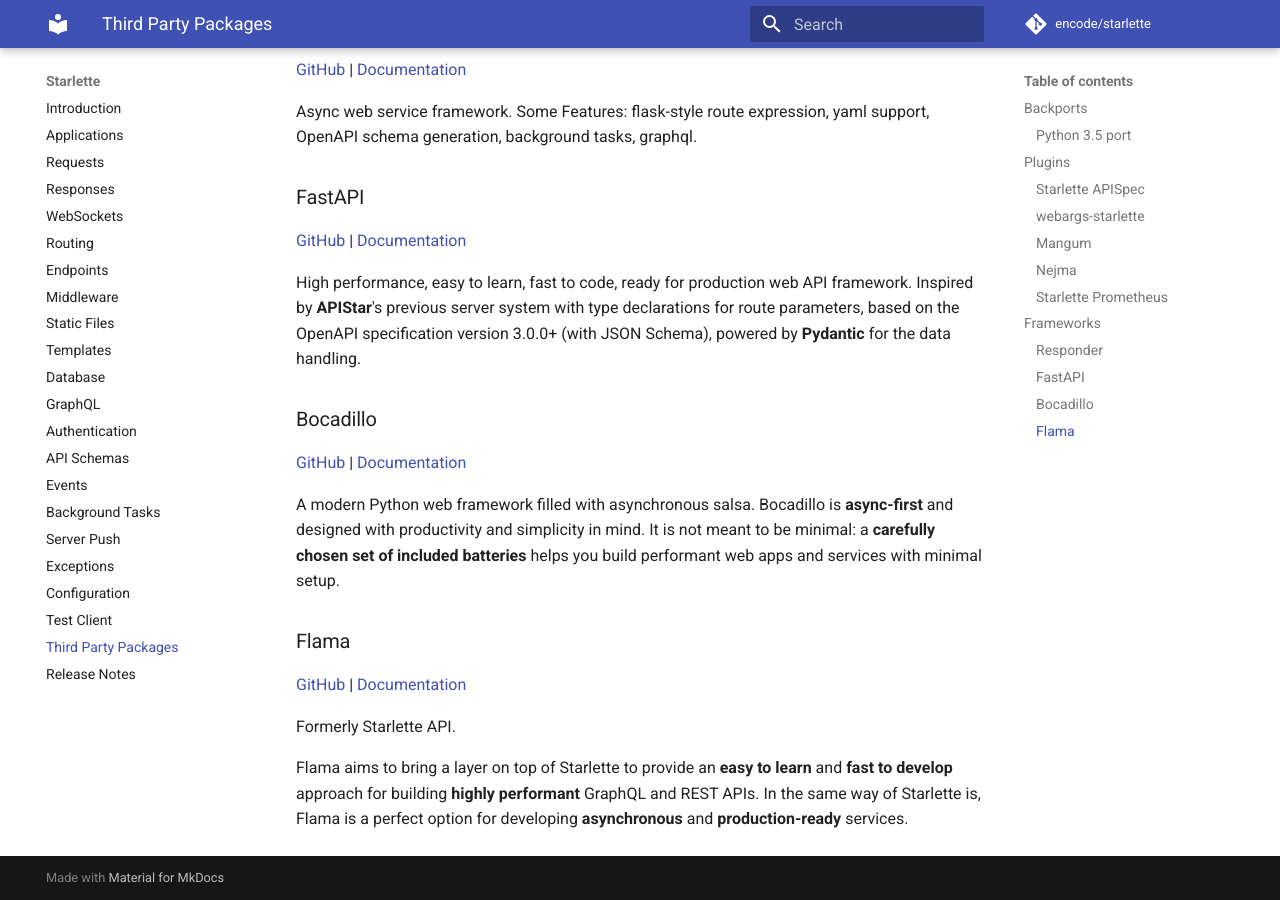
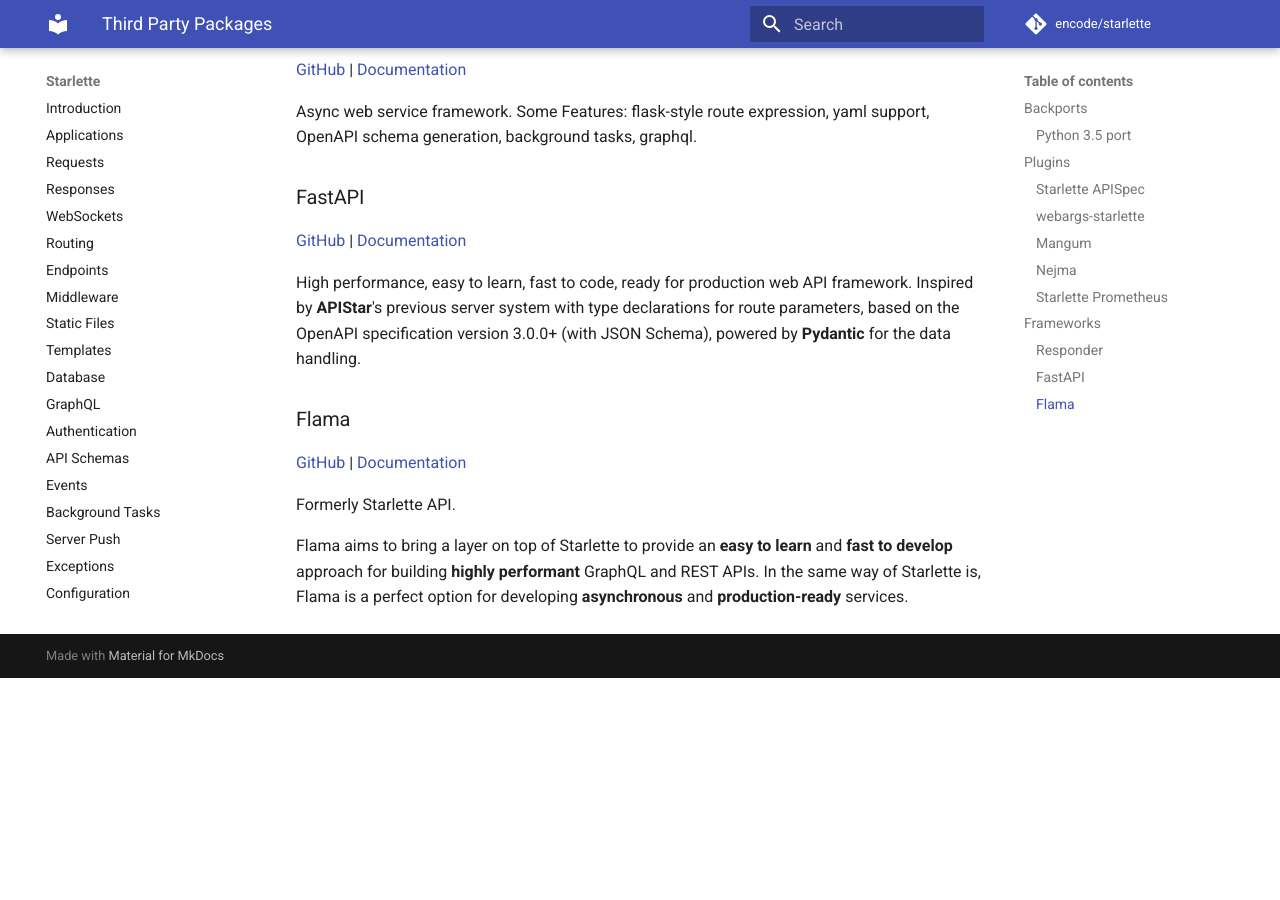
Before and after one commit to hidraco/starlette, an MkDocs documentation site: the page built from docs/third-party-packages.md, in a window 1280 px wide and 900 px high, scrolled down 1418 px. Built offline with MkDocs 1.6.1 and Material for MkDocs 9.7.7, drawn with Linux system fonts in a browser that asks for light colours; comment, search, counter and statistics services are not loaded; after the commit the page ends 2096 px from its top, so only the background shows below that.

Commit message:
Remove Bocadillo from third party packages (#684)

```diff
--- a/docs/third-party-packages.md
+++ b/docs/third-party-packages.md
@@ -67,14 +67,6 @@ yaml support, OpenAPI schema generation, background tasks, graphql.
 High performance, easy to learn, fast to code, ready for production web API framework.
 Inspired by **APIStar**'s previous server system with type declarations for route parameters, based on the OpenAPI specification version 3.0.0+ (with JSON Schema), powered by **Pydantic** for the data handling.
 
-### Bocadillo
-
-<a href="https://github.com/bocadilloproject/bocadillo" target="_blank">GitHub</a> |
-<a href="https://bocadilloproject.github.io" target="_blank">Documentation</a>
-
-A modern Python web framework filled with asynchronous salsa.
-Bocadillo is **async-first** and designed with productivity and simplicity in mind. It is not meant to be minimal: a **carefully chosen set of included batteries** helps you build performant web apps and services with minimal setup.
-
 ### Flama
 
 <a href="https://github.com/perdy/flama/" target="_blank">GitHub</a> |
```
